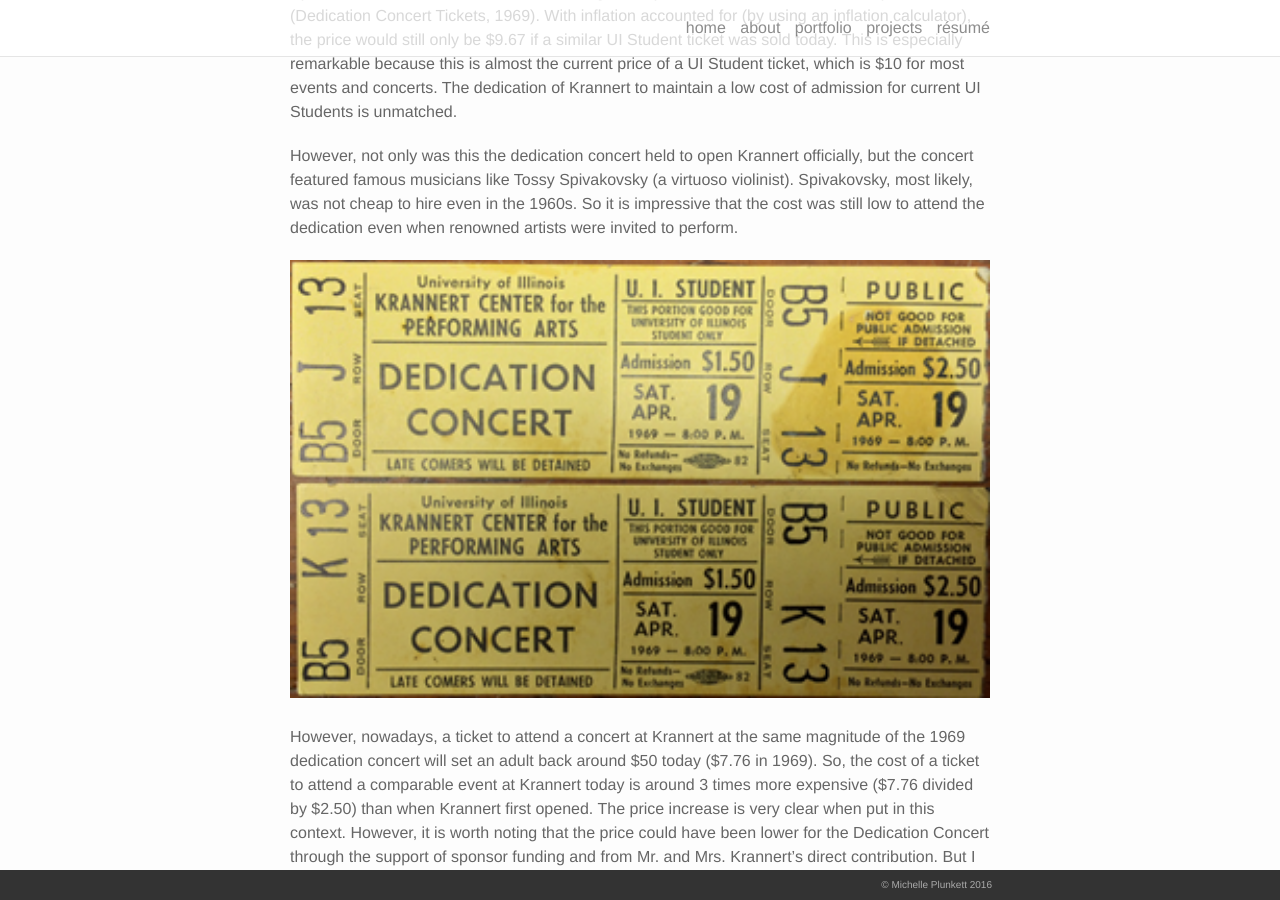
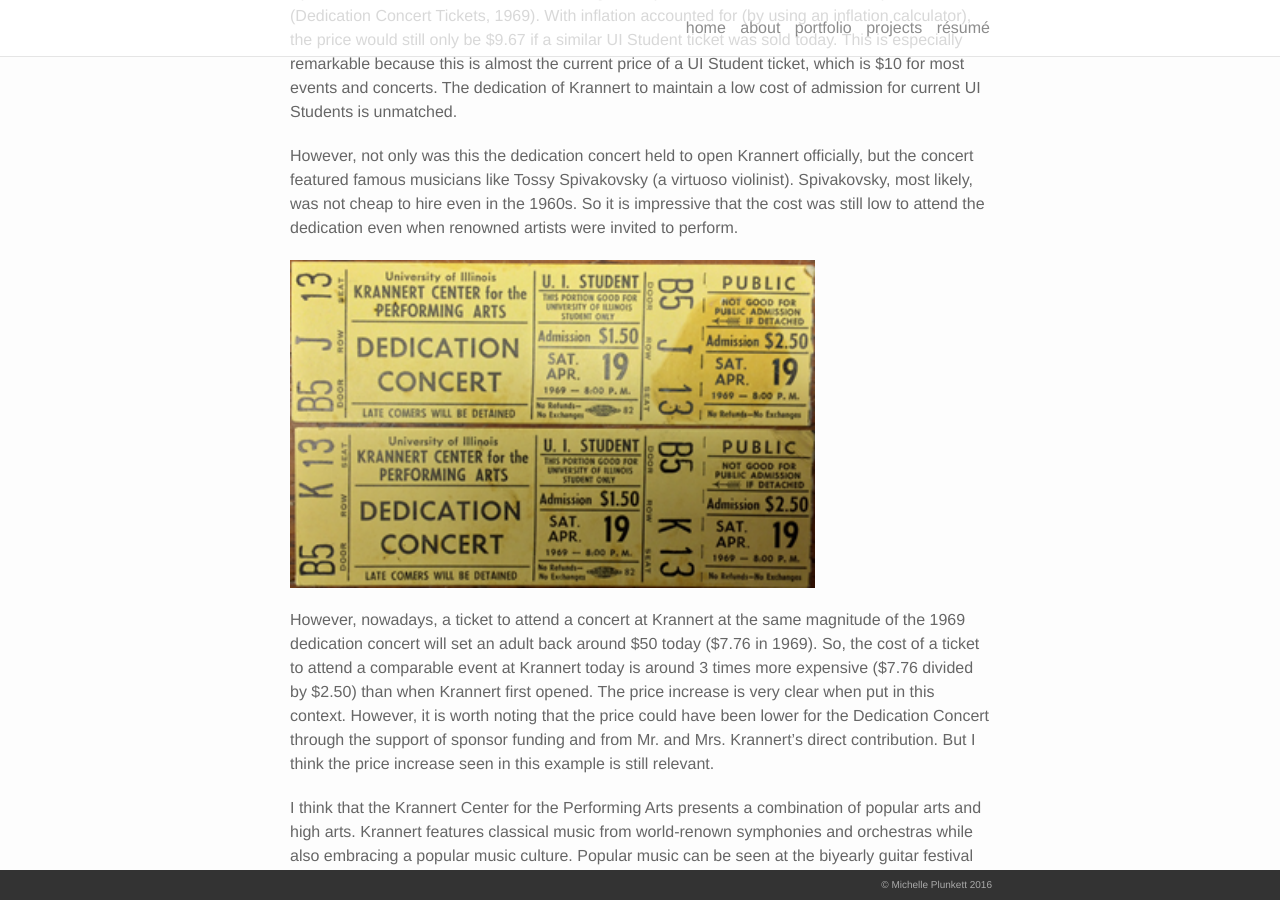
Before and after one commit to michelleplunkett/michelleplunkett.github.io, a Jekyll site: the page built from _portfolio/Discussion_2.markdown, in a window 1280 px wide and 900 px high, scrolled down 760 px. Built offline with Jekyll 4.4.1, drawn with Linux system fonts in a browser that asks for light colours; nearby versions of some CDN libraries.

Commit message:
Update Discussion_2.markdown

```diff
--- a/_portfolio/Discussion_2.markdown
+++ b/_portfolio/Discussion_2.markdown
@@ -20,7 +20,7 @@
 
 However, not only was this the dedication concert held to open Krannert officially, but the concert featured famous musicians like Tossy Spivakovsky (a virtuoso violinist). Spivakovsky, most likely, was not cheap to hire even in the 1960s. So it is impressive that the cost was still low to attend the dedication even when renowned artists were invited to perform.
 
-<img src="/img/discussion1.png" width="100%">
+<img src="/img/discussion1.png" width="75%" align="middle">
 
 However, nowadays, a ticket to attend a concert at Krannert at the same magnitude of the 1969 dedication concert will set an adult back around $50 today ($7.76 in 1969). So, the cost of a ticket to attend a comparable event at Krannert today is around 3 times more expensive ($7.76 divided by $2.50) than when Krannert first opened. The price increase is very clear when put in this context. However, it is worth noting that the price could have been lower for the Dedication Concert through the support of sponsor funding and from Mr. and Mrs. Krannert's direct contribution. But I think the price increase seen in this example is still relevant.
 
@@ -28,7 +28,7 @@
 
 Here's a bonus picture of the construction on Krannert's Great Hall, just because I think it is super cool and interesting.
 
-![Discussion 2 Image 2](/img/discussion2.png)
+<img src="/img/discussion2.png" width="75%" align="middle">
 
 By the way, for anyone who is wondering, I received these pictures and information about Krannert from the UIUC Archives while I was doing research for RHET 105 (a freshman writing course). There is a scrapbook currently held in the UIUC Undergrad Library Archives that contains all of the newspaper clippings and items (like the tickets I feature in this post) from the grand opening of Krannert. I would highly suggest checking it out if you have some free time!
 
```
